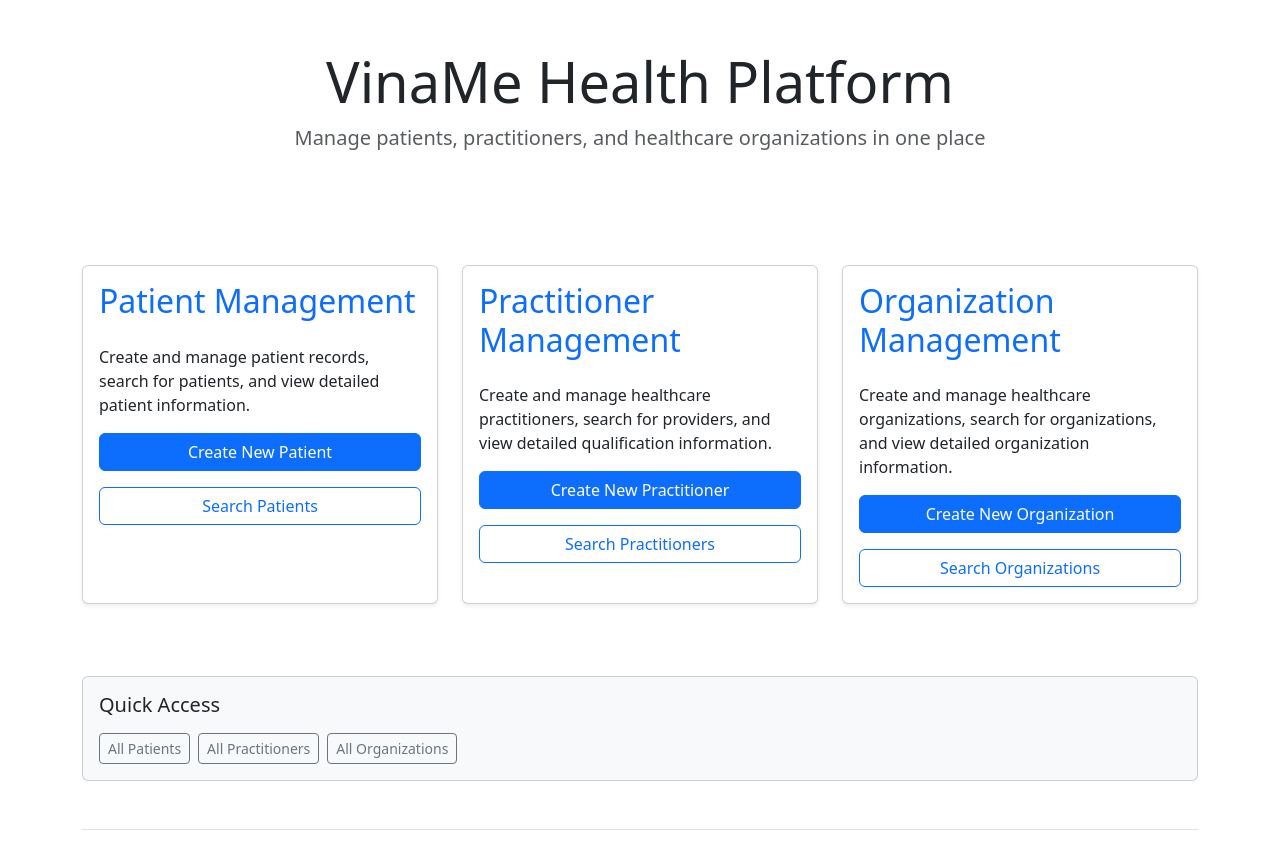
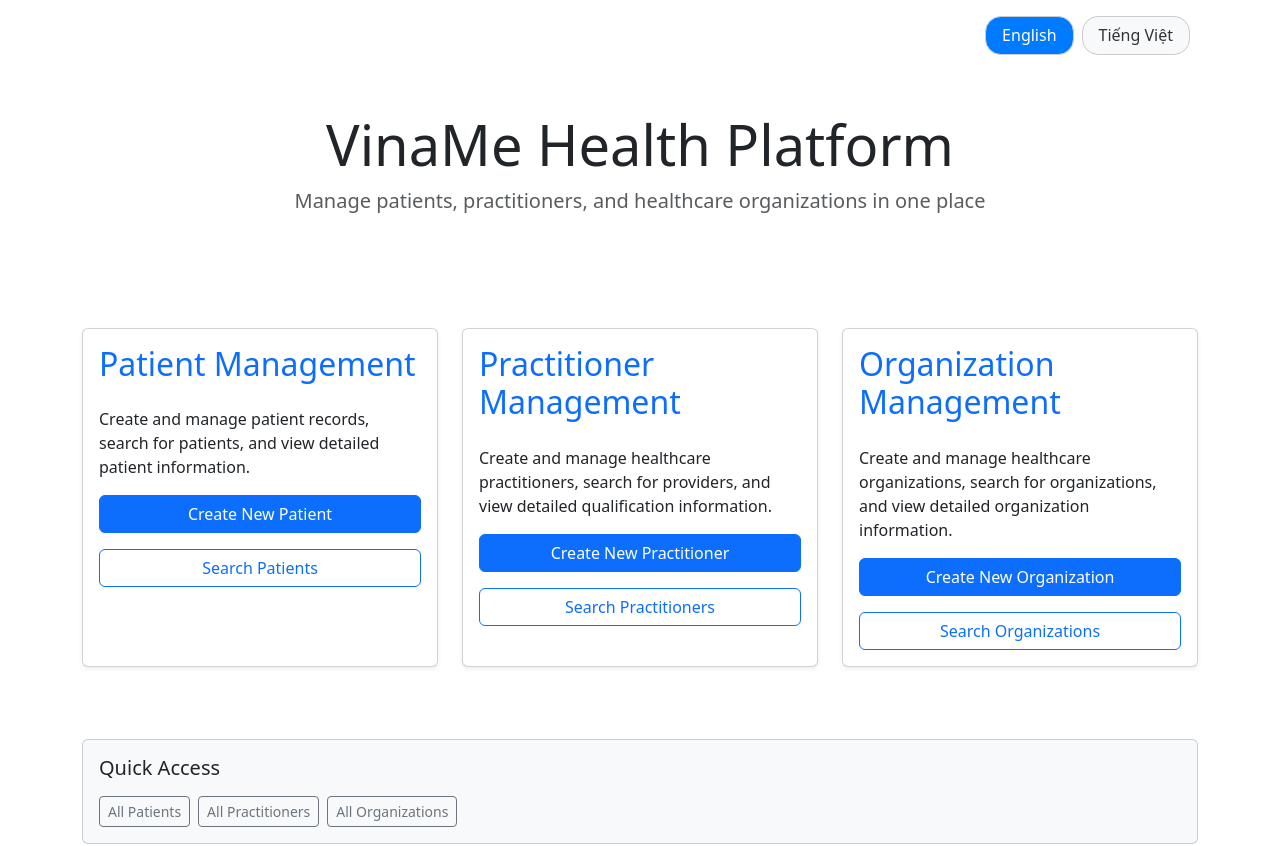
Before and after one commit to DartViet/vinamed, a React (Vite) app: page / in a window 1280 px wide. Shown: the top 846 px of the page. Built offline with nearby package versions, Linux system fonts and the light colour scheme.

Commit message:
Add localization

```diff
--- a/package.json
+++ b/package.json
@@ -14,6 +14,7 @@
     "@types/fhir": "^0.0.41",
     "axios": "^1.8.4",
     "bootstrap": "^5.3.3",
+    "i18next": "^24.2.3",
     "react": "^19.0.0",
     "react-bootstrap": "^2.10.9",
     "react-dom": "^19.0.0",
@@ -24,6 +25,7 @@
     "@types/jest": "^29.5.14",
     "@types/react": "^19.0.10",
     "@types/react-dom": "^19.0.4",
+    "@types/react-i18next": "^8.1.0",
     "@vitejs/plugin-react": "^4.3.4",
     "eslint": "^9.21.0",
     "eslint-plugin-react-hooks": "^5.1.0",
--- a/src/features/patient-page/search-patient-page.tsx
+++ b/src/features/patient-page/search-patient-page.tsx
@@ -2,8 +2,10 @@ import React, { useState } from 'react';
 import { useNavigate } from 'react-router';
 import { Patient } from 'fhir/r4';
 import { patientService } from './patient-services/patient-service';
+import { useTranslation } from 'react-i18next';
 
 const SearchPatientPage: React.FC = () => {
+  const { t } = useTranslation();
   const navigate = useNavigate();
   const [searchCriteria, setSearchCriteria] = useState({
     givenName: '',
@@ -112,7 +114,7 @@ const SearchPatientPage: React.FC = () => {
 
   return (
     <div className="container mt-5">
-      <h2 className="mb-4">Tìm Bệnh Nhân</h2>
+      <h2 className="mb-4">{t('searchPatient')}</h2>
 
       <form onSubmit={handleSearch} className="mb-5">
         <div className="row g-3">
@@ -228,7 +230,7 @@ const SearchPatientPage: React.FC = () => {
                           className="btn btn-outline-danger"
                           onClick={() => handleDeletePatient(patient.id!)}
                         >
-                          Xóa
+                          {t('Delete')}
                         </button>
                       </div>
                     </td>
--- /dev/null
+++ b/src/features/ui/language-switcher.css
@@ -0,0 +1,16 @@
+.language-switcher-btn {
+    border-radius: 1rem;
+    border: 1px solid #ccc;
+    padding: 0.4rem 1rem;
+    margin-right: 0.5rem;
+    background-color: #f8f9fa;
+    color: #333;
+    font-weight: normal;
+    cursor: pointer;
+    transition: background-color 0.3s, color 0.3s;
+  }
+
+  .language-switcher-btn.active {
+    background-color: #007bff;
+    color: #fff;
+  }
--- /dev/null
+++ b/src/features/ui/language-switcher.tsx
@@ -0,0 +1,35 @@
+import { useTranslation } from 'react-i18next';
+import { useState } from 'react';
+import './language-switcher.css';
+
+function LanguageSwitcher() {
+  const { i18n } = useTranslation();
+  const [activeLang, setActiveLang] = useState(i18n.language);
+
+  const handleLanguageChange = (event: React.MouseEvent<HTMLButtonElement>) => {
+    const lang = event.currentTarget.value;
+    i18n.changeLanguage(lang);
+    setActiveLang(lang);
+  };
+
+  return (
+    <div>
+      <button
+        className={`language-switcher-btn${activeLang === 'en' ? ' active' : ''}`}
+        value="en"
+        onClick={handleLanguageChange}
+      >
+        English
+      </button>
+      <button
+        className={`language-switcher-btn${activeLang === 'vi' ? ' active' : ''}`}
+        value="vi"
+        onClick={handleLanguageChange}
+      >
+        Tiếng Việt
+      </button>
+    </div>
+  );
+}
+
+export default LanguageSwitcher;
--- a/src/home-page.tsx
+++ b/src/home-page.tsx
@@ -1,11 +1,17 @@
 import React from 'react';
 import { useNavigate } from 'react-router';
+import LanguageSwitcher from "./features/ui/language-switcher"
 
 const HomePage: React.FC = () => {
   const navigate = useNavigate();
 
   return (
     <div className="container">
+
+      <div className="d-flex justify-content-end mt-3 mb-2">
+        <LanguageSwitcher />
+      </div>
+
       <header className="py-5 text-center">
         <h1 className="display-4">VinaMe Health Platform</h1>
         <p className="lead text-muted">Manage patients, practitioners, and healthcare organizations in one place</p>
--- /dev/null
+++ b/src/i18n.ts
@@ -0,0 +1,18 @@
+import i18n from 'i18next';
+import { initReactI18next } from 'react-i18next';
+
+import en from './locales/en/translation.json';
+import vi from './locales/vi/translation.json';
+
+i18n
+  .use(initReactI18next)
+  .init({
+    resources: {
+      en: { translation: en },
+      vi: { translation: vi },
+    },
+    lng: 'en',
+    interpolation: { escapeValue: false },
+  });
+
+export default i18n;
--- /dev/null
+++ b/src/locales/en/translation.json
@@ -0,0 +1,4 @@
+{
+    "delete": "Delete",
+    "searchPatient": "Search Patient"
+}
--- /dev/null
+++ b/src/locales/vi/translation.json
@@ -0,0 +1,4 @@
+{
+    "delete": "Xóa",
+    "searchPatient": "Tìm kiếm bệnh nhân"
+}
```
Also changed, not shown: src/main.tsx (+7 -1 lines), 1 other file (tests, documents, lock files or other folders).
